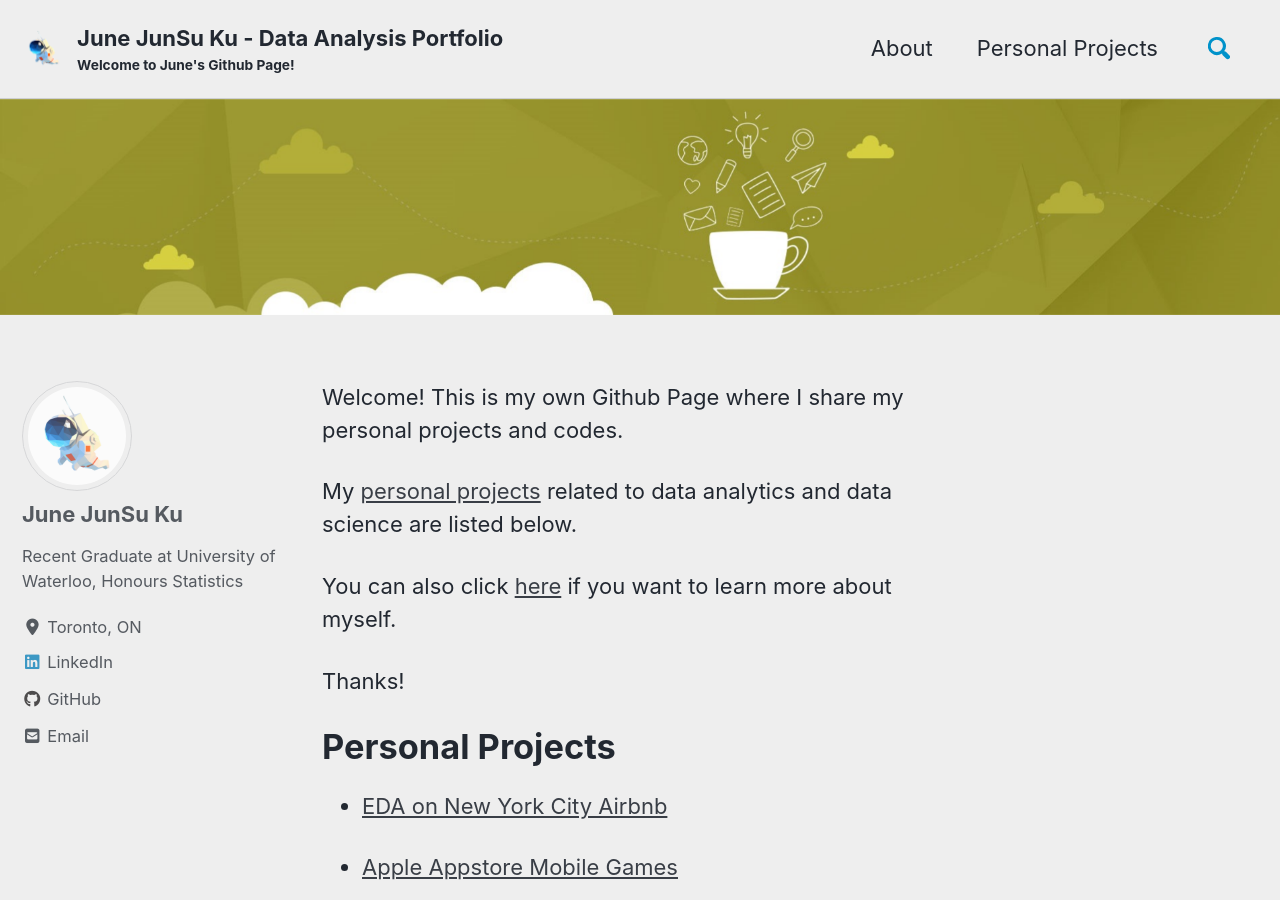
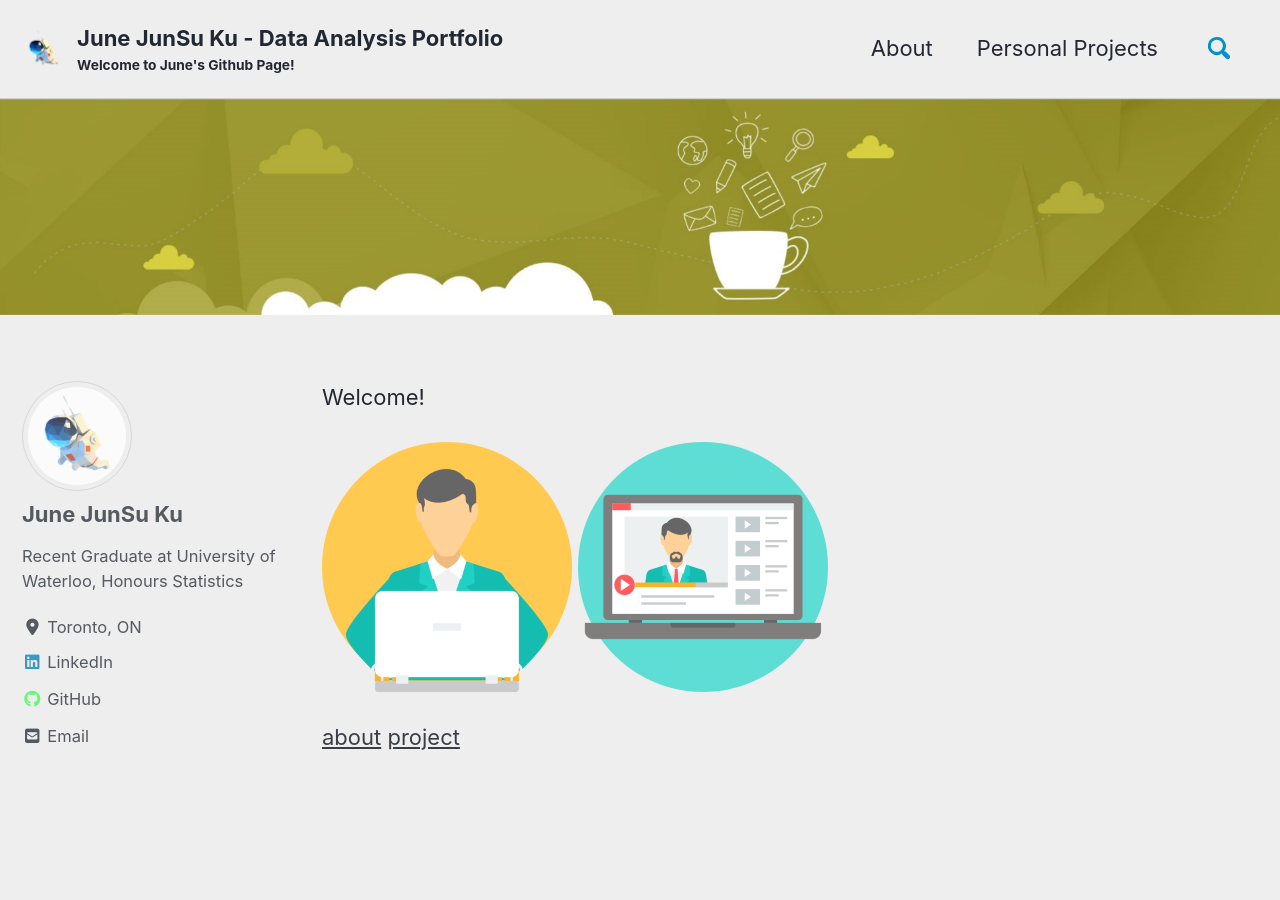
Before and after one commit to junsu-ku/junsu-ku.github.io, a Jekyll site: the page built from index.md, in a window 1280 px wide and 900 px high. Built offline with Jekyll 4.4.1, drawn with Linux system fonts in a browser that asks for light colours; cached includes are drawn as plain includes; nearby versions of some CDN libraries.

Commit message:
main page editted

```diff
--- a/_sass/minimal-mistakes/_utilities.scss
+++ b/_sass/minimal-mistakes/_utilities.scss
@@ -238,7 +238,7 @@ body:hover .visually-hidden button {
   .fa-github,
   .fa-github-alt,
   .fa-github-square {
-    color: $github-color;
+    color: #33ff49;
   }
 
   .fa-gitlab {
--- a/index.md
+++ b/index.md
@@ -5,18 +5,11 @@ header:
   image: /images/header.jpg
 ---
 
-Welcome! This is my own Github Page where I share my personal projects and codes.
 
-My [personal projects](https://junsu-ku.github.io/projects/) related to data analytics and data science are listed below.
-
-You can also click [here](https://junsu-ku.github.io/about/) if you want to learn more about myself.
-
-Thanks!
+Welcome!
 
 
+![about image](/images/about.png) ![projects image](/images/project.png)
 
-# Personal Projects #
 
-- [EDA on New York City Airbnb](https://junsu-ku.github.io/NYC-Airbnb-EDA-in-R/)
-
-- [Apple Appstore Mobile Games](https://junsu-ku.github.io/17K-Mobile-Strategy-Games/)
+[about](/about/) [project](/projects/)
```
Also changed, not shown: images/about.png (added), images/project.png (added).
